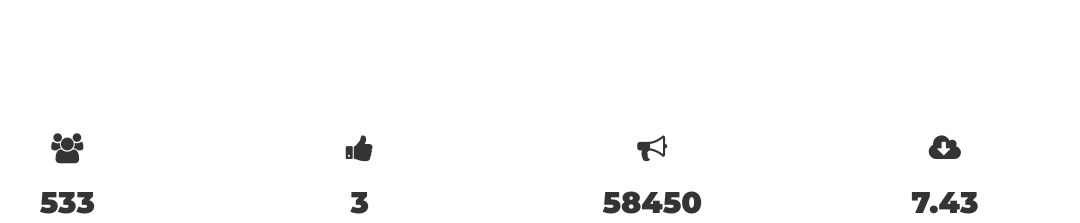
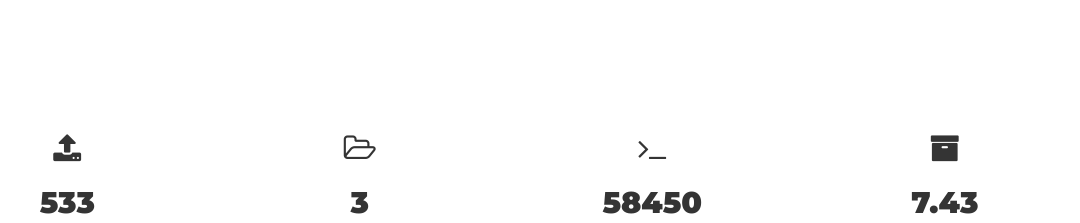
Before and after one commit to deborahwei/portfolio, a plain HTML site: page index.html in a window 1280 px wide. Shown: the part 3860-4083 px from the top of the page, without its empty margins (134-1214 px from the left). Drawn offline with nearby package versions, Linux system fonts and the light colour scheme.

Commit message:
Change icons for stats

```diff
--- a/index.html
+++ b/index.html
@@ -434,7 +434,7 @@
 					<!-- items -->
 					<div class="col-md-3">
 						<div class="item">
-							<span class="icon"><i class="fa fa-users" aria-hidden="true"></i></span>
+							<span class="icon"><i class="fa fa-upload" aria-hidden="true"></i></span>
 							<h3 class="counter">533</h3>
 							<p>Commits</p>
 						</div>
@@ -442,7 +442,7 @@
 
 					<div class="col-md-3">
 						<div class="item">
-							<span class="icon"><i class="fa fa-thumbs-up" aria-hidden="true"></i></span>
+							<span class="icon"><i class="fa  fa-folder-open-o" aria-hidden="true"></i></span>
 							<h3 class="counter">3</h3>
 							<p>Complete Projects</p>
 						</div>
@@ -450,7 +450,7 @@
 
 					<div class="col-md-3">
 						<div class="item">
-							<span class="icon"><i class="fa fa-bullhorn" aria-hidden="true"></i></span>
+							<span class="icon"><i class="fa fa-terminal" aria-hidden="true"></i></span>
 							<h3 class="counter">58450</h3>
 							<p>Lines Of Code</p>
 						</div>
@@ -458,7 +458,7 @@
 
 					<div class="col-md-3">
 						<div class="item">
-							<span class="icon"><i class="fa fa-cloud-download" aria-hidden="true"></i></span>
+							<span class="icon"><i class="fa fa-archive" aria-hidden="true"></i></span>
 							<h3 class="counter">7.43</h3>
 							<p>Dollars Spent on S3 Storage</p>
 						</div>
```
Also changed, not shown: 1 other file.
